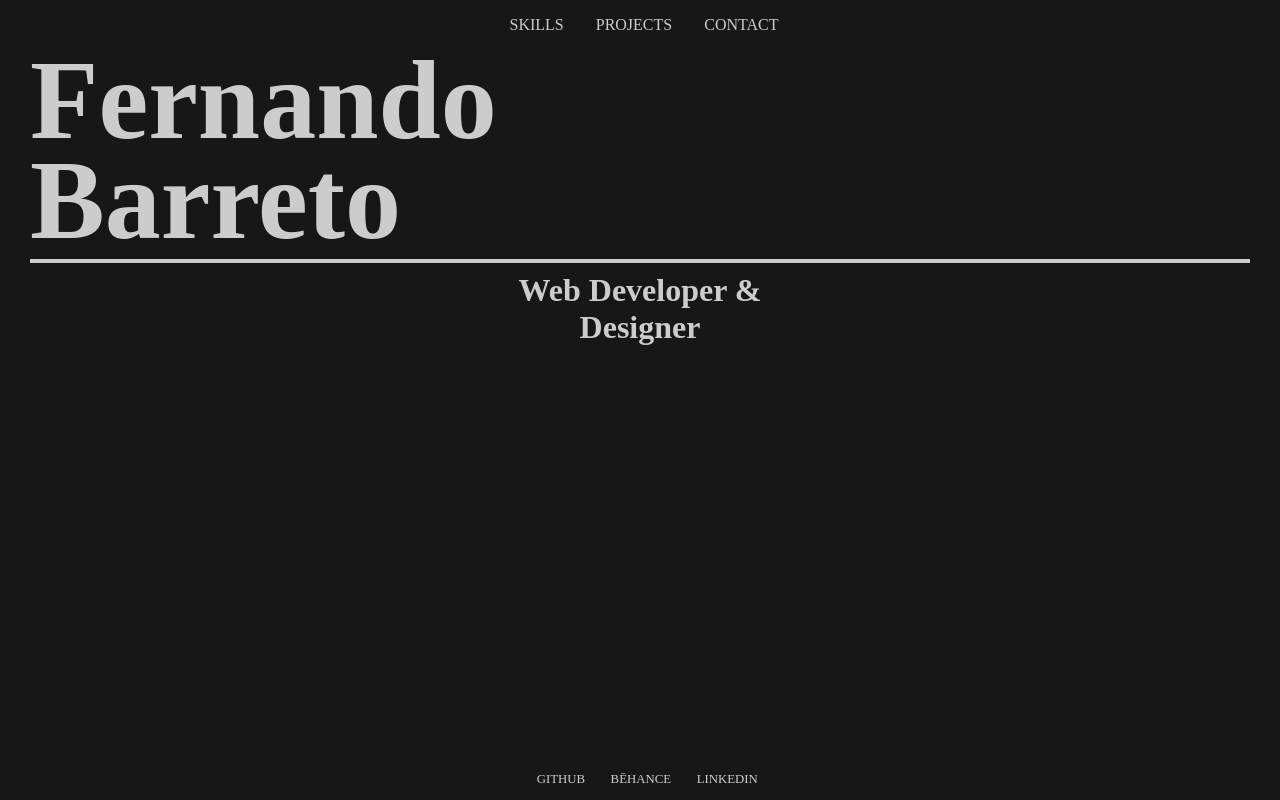
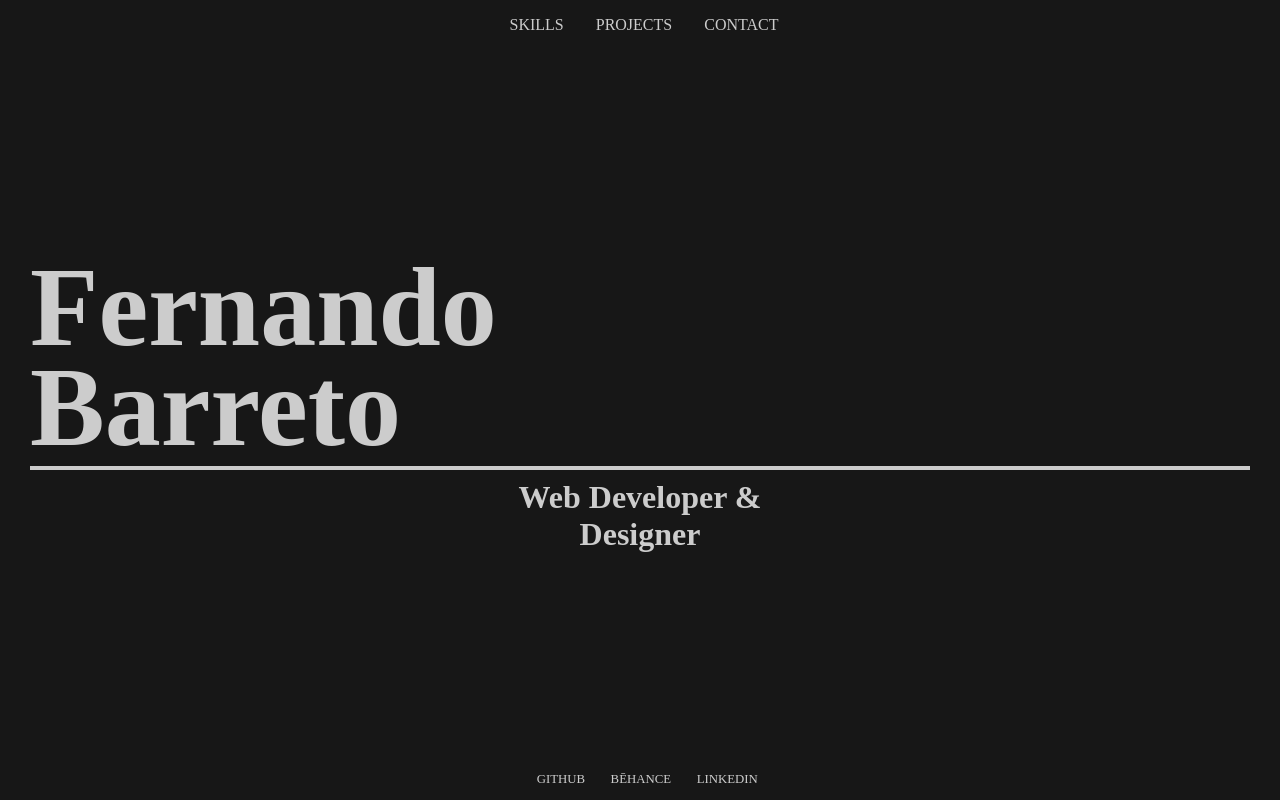
Before and after one commit to phernandoe/fernandobarreto, a Gatsby app: page / in a window 1280 px wide. Built offline with nearby package versions, Linux system fonts and the light colour scheme.

Commit message:
Centering main content

```diff
--- a/src/styles/style.css
+++ b/src/styles/style.css
@@ -53,6 +53,7 @@ textarea:-webkit-autofill:focus {
   border-color: var(--highlight-color);
   -webkit-text-fill-color: var(--text-color);
   -webkit-box-shadow: 0 0 0px 1000px var(--background-color) inset;
+  box-shadow: 0 0 0px 1000px var(--background-color) inset;
 }
 
 .link {
@@ -62,6 +63,7 @@ textarea:-webkit-autofill:focus {
 
 .link:focus {
   outline: 1px solid var(--highlight-color);
+  outline-offset: 3px;
   color: var(--hover-color);
 }
 
@@ -89,6 +91,7 @@ textarea:-webkit-autofill:focus {
 
 #main-content {
   font-size: 1.1rem;
+  margin-top: auto;
 }
 
 /* Navigation & Footer*/
```
